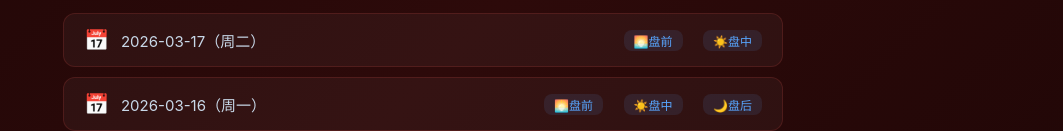
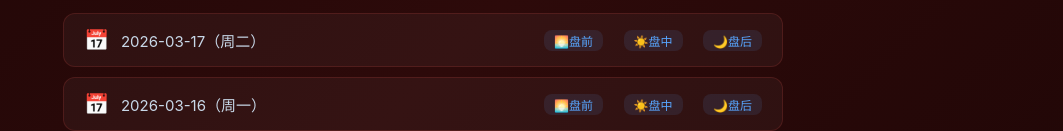
Before and after one commit to GGMU1987/a-stock-report, a plain HTML site: page index.html in a window 1280 px wide. Shown: the part 515-646 px from the top of the page, without its empty margins (217-1280 px from the left). Drawn offline with Linux system fonts and the light colour scheme.

Commit message:
🏠 更新首页

```diff
--- a/index.html
+++ b/index.html
@@ -49,7 +49,7 @@ body{font-family:-apple-system,BlinkMacSystemFont,'Segoe UI',sans-serif;
           border-radius:12px;margin-bottom:10px;gap:12px">
           <span style="font-size:20px">📅</span>
           <span style="font-size:15px;color:#c8d8e8;flex:1">2026-03-17（周二）</span>
-          <span style="display:flex;gap:8px"><a href="reports/a_premarket_20260317.html" style="color:#58a6ff;text-decoration:none;padding:2px 10px;background:rgba(88,166,255,.1);border-radius:8px;font-size:12px">🌅盘前</a> &nbsp;<a href="reports/a_intraday_20260317.html" style="color:#58a6ff;text-decoration:none;padding:2px 10px;background:rgba(88,166,255,.1);border-radius:8px;font-size:12px">☀️盘中</a></span></li><li style="display:flex;align-items:center;padding:14px 20px;
+          <span style="display:flex;gap:8px"><a href="reports/a_premarket_20260317.html" style="color:#58a6ff;text-decoration:none;padding:2px 10px;background:rgba(88,166,255,.1);border-radius:8px;font-size:12px">🌅盘前</a> &nbsp;<a href="reports/a_intraday_20260317.html" style="color:#58a6ff;text-decoration:none;padding:2px 10px;background:rgba(88,166,255,.1);border-radius:8px;font-size:12px">☀️盘中</a> &nbsp;<a href="reports/a_aftermarket_20260317.html" style="color:#58a6ff;text-decoration:none;padding:2px 10px;background:rgba(88,166,255,.1);border-radius:8px;font-size:12px">🌙盘后</a></span></li><li style="display:flex;align-items:center;padding:14px 20px;
           background:rgba(255,255,255,.04);border:1px solid rgba(248,81,73,.15);
           border-radius:12px;margin-bottom:10px;gap:12px">
           <span style="font-size:20px">📅</span>
```
